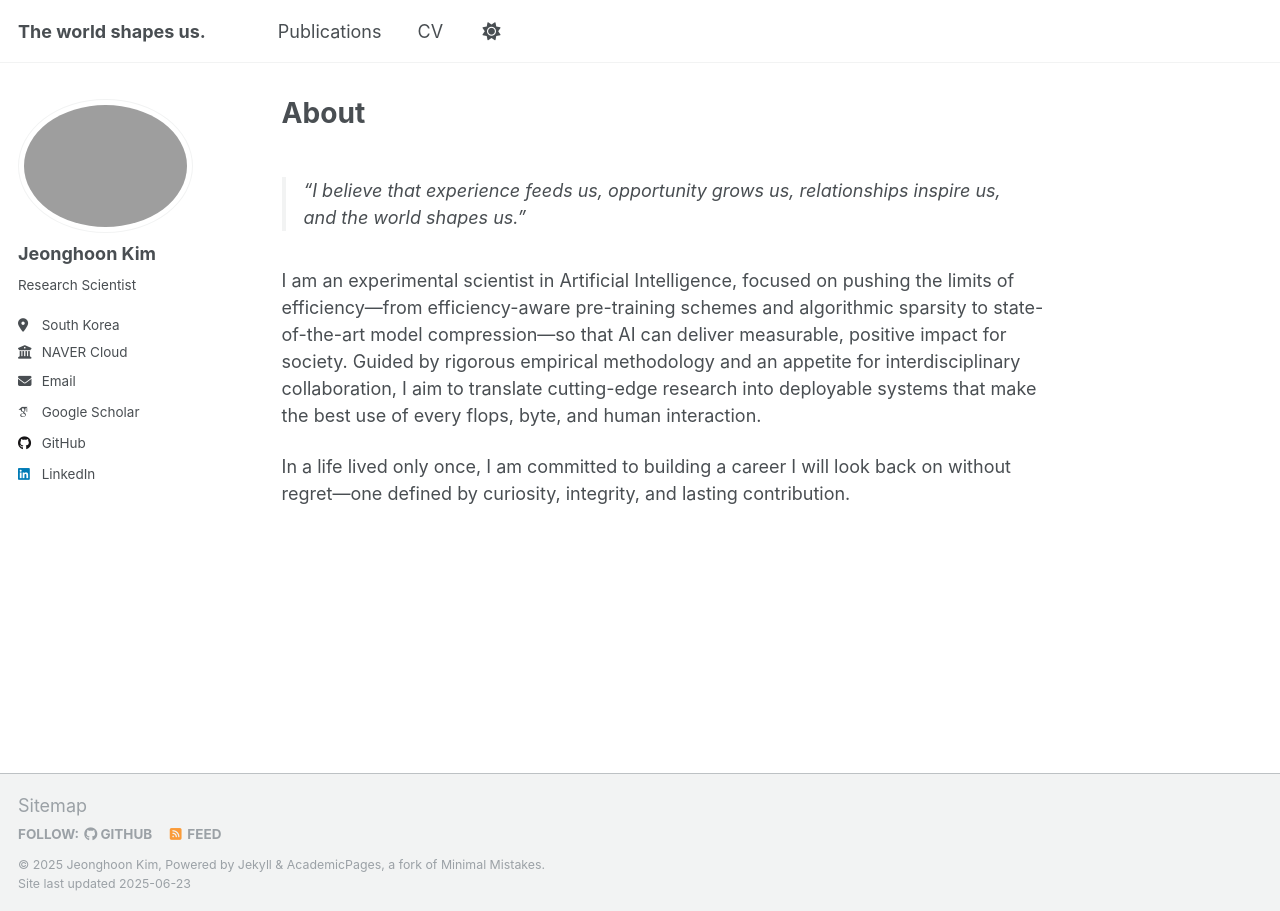
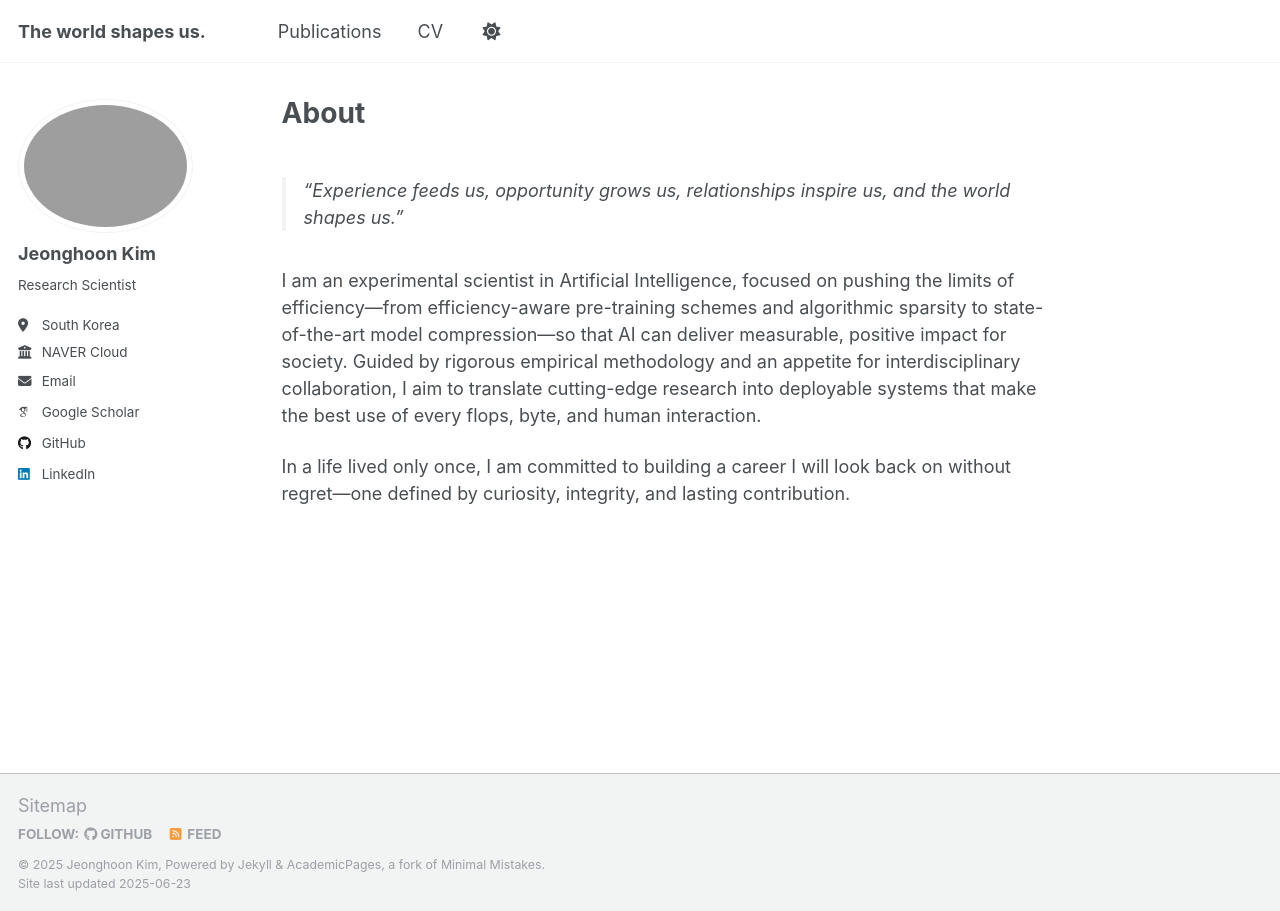
Before and after one commit to penpaperkeycode/penpaperkeycode.github.io, a Jekyll site: the page built from _pages/about.md, in a window 1280 px wide. Built offline with Jekyll 4.4.1, drawn with Linux system fonts in a browser that asks for light colours; some web fonts are replaced.

Commit message:
Update about.md

```diff
--- a/_pages/about.md
+++ b/_pages/about.md
@@ -7,7 +7,7 @@ redirect_from:
   - /about.html
 ---
 
-> “I believe that experience feeds us, opportunity grows us, relationships inspire us, and the world shapes us.”
+> “Experience feeds us, opportunity grows us, relationships inspire us, and the world shapes us.”
 
 I am an experimental scientist in Artificial Intelligence, focused on pushing the limits of efficiency—from efficiency-aware pre-training schemes and algorithmic sparsity to state-of-the-art model compression—so that AI can deliver measurable, positive impact for society. Guided by rigorous empirical methodology and an appetite for interdisciplinary collaboration, I aim to translate cutting-edge research into deployable systems that make the best use of every flops, byte, and human interaction.
 
```
